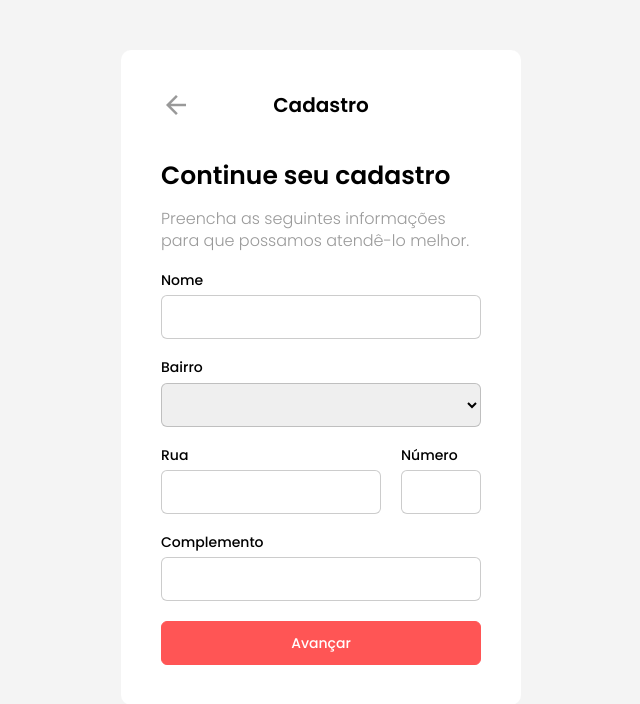
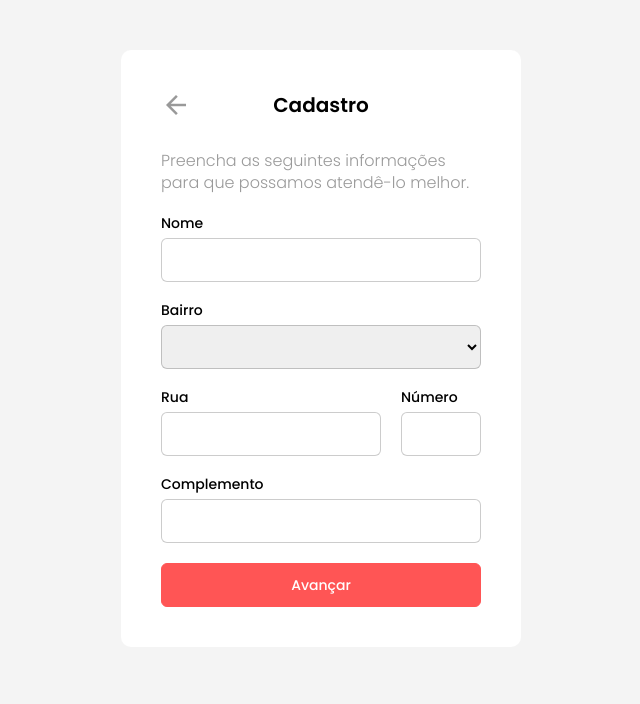
Before and after one commit to kaluabentes/orderflow, a Next.js app: page /register in a window 1280 px wide. Shown: the top 704 px of the page, without its empty margins (319-959 px from the left). Built offline with nearby package versions, Linux system fonts and the light colour scheme.

Commit message:
Remove title

```diff
--- a/src/components/templates/InnerPage/styles.ts
+++ b/src/components/templates/InnerPage/styles.ts
@@ -6,7 +6,7 @@ export const Header = styled('header')(css`
   display: flex;
   align-items: center;
   justify-content: space-between;
-  margin-bottom: 40px;
+  margin-bottom: 30px;
 `)
 
 export const BlankBrick = styled('div')(css`
--- a/src/components/templates/Login/index.tsx
+++ b/src/components/templates/Login/index.tsx
@@ -16,9 +16,6 @@ interface LoginProps {
 function Login({ error, isLoading, onSubmit, onBack }: LoginProps) {
   return (
     <InnerPage onBack={onBack} title={getString('app.login.title')}>
-      <Heading variant="h2" size="large" margin="0 0 20px 0">
-        {getString('app.login.subTitle')}
-      </Heading>
       <Paragraph margin="0 0 20px 0" variant="muted">
         {getString('app.login.text')}
       </Paragraph>
--- a/src/components/templates/Register/index.tsx
+++ b/src/components/templates/Register/index.tsx
@@ -50,9 +50,6 @@ function Register({
 
   return (
     <InnerPage onBack={onBack} title={getString('app.register.title')}>
-      <Heading variant="h2" size="large" margin="0 0 15px 0">
-        {getString('app.register.subTitle')}
-      </Heading>
       <Paragraph margin="0 0 20px 0" variant="muted">
         {getString('app.register.text')}
       </Paragraph>
--- a/src/components/templates/Verify/index.tsx
+++ b/src/components/templates/Verify/index.tsx
@@ -31,9 +31,6 @@ function Verify({
 
   return (
     <InnerPage onBack={onBack} title={title}>
-      <Heading variant="h2" size="large" margin="0 0 20px 0">
-        {title}
-      </Heading>
       <Paragraph margin="0 0 20px 0" variant="muted">
         {text}
       </Paragraph>
```
